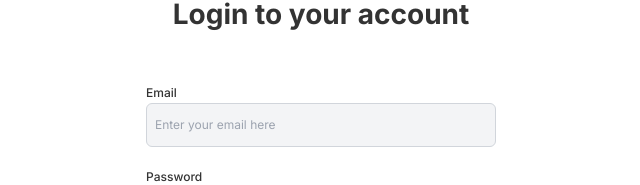
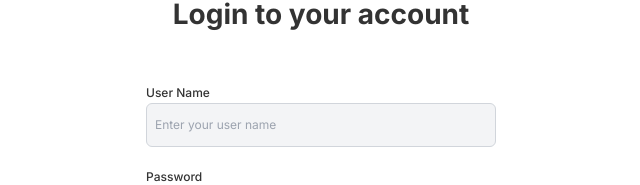
Before and after one commit to rajanleanq/book-recom-fe, a Next.js app: page /login in a window 1280 px wide. Shown: the part 295-480 px from the top of the page, without its empty margins (319-959 px from the left). Built offline with nearby package versions, Linux system fonts and the light colour scheme.

Commit message:
working on api integration

```diff
--- a/package.json
+++ b/package.json
@@ -9,6 +9,7 @@
     "lint": "next lint"
   },
   "dependencies": {
+    "axios": "^1.6.5",
     "formik": "^2.4.5",
     "next": "14.0.4",
     "react": "^18",
--- /dev/null
+++ b/src/api/api-provider.ts
@@ -0,0 +1,15 @@
+import axios from "axios";
+
+const _getUrl = (url: string) => {
+  return 'http://localhost:4000' + url;
+}
+
+export const get_fetch = async (url: string) => await axios.get(_getUrl(url), {
+  headers: {
+    Authorization: `Bearer ${localStorage.getItem("token")}`
+  }
+}).then(res => res.data);
+
+export const post_fetch = async (url: string, data: any) => await axios.post(_getUrl(url), {
+  data: data
+}).then(res => res.data);
--- /dev/null
+++ b/src/api/routes.ts
@@ -0,0 +1,17 @@
+export const Auth = {
+    _login: (): string => "/login",
+    _register: (): string => "/register",
+    _logout: (): string => "/logout",
+    _authSuccess: (): string => '/auth/success',
+}
+
+export const Book = {
+    _checkIfBookIsInList: (): string => '/list/',
+    _getBooksRecommendation: (): string => '/books/recommendations/',
+    _getAllBookList: (query?: string): string => `'/books${query}`,
+    _searchBookList: (query: string): string => '/books/search' + query,
+    _getBookById: (id: number | string): string => '/books/' + id,
+    _getSavedList: (id: number | string): string => '/list/' + id,
+    _addBookToList: (): string => '/list/add-book',
+    _removeBookFromList: (): string => '/list/',
+}
--- a/src/components/pages/(auth)/login/form.tsx
+++ b/src/components/pages/(auth)/login/login-form.tsx
@@ -10,24 +10,34 @@ import ButtonComponent from "@/components/common/button/button";
 import ErrorMessage from "@/components/common/text/error-message";
 import FormHeader from "@/components/common/text/form-header";
 import LinkTag from "@/components/common/text/link";
+import { LoginPayload } from "./login-interface";
+import { useRouter } from "next/navigation";
+import { get_fetch } from "@/api/api-provider";
+import { Auth } from "@/api/routes";
 
 const validationSchema = Yup.object({
-  email: Yup.string()
-    .email("Invalid email address")
-    .required("Email is required"),
+  username: Yup.string().required("User name is required"),
   password: Yup.string().required("Password is required"),
 });
 
 const LoginForm = () => {
+  const navigate = useRouter();
   const formik = useFormik({
     initialValues: {
-      email: "",
+      username: "",
       password: "",
     },
     validationSchema: validationSchema,
-    onSubmit: (values) => {
+
+    onSubmit: async (values: LoginPayload) => {
       // Handle form submission here
-      console.log(values);
+      let response = await get_fetch(Auth._authSuccess());
+      if (response) {
+        localStorage.setItem("token", response?.token);
+        localStorage.setItem("user", JSON.stringify(response?.user));
+        navigate.replace("/");
+      }
+      console.log(response);
     },
   });
 
@@ -44,17 +54,17 @@ const LoginForm = () => {
       <form className="flex flex-col gap-4 pt-6" onSubmit={formik.handleSubmit}>
         <div className="w-full">
           <InputComponent
-            type="email"
-            placeholder="Enter your email here"
-            id="email"
-            name="email"
-            label="Email"
+            type="text"
+            placeholder="Enter your user name"
+            id="username"
+            name="username"
+            label="User Name"
             onChange={formik.handleChange}
             onBlur={formik.handleBlur}
-            value={formik.values.email}
+            value={formik.values.username}
           />
-          {formik.touched.email && formik.errors.email && (
-            <ErrorMessage text={formik.errors.email}></ErrorMessage>
+          {formik.touched.username && formik.errors.username && (
+            <ErrorMessage text={formik.errors.username}></ErrorMessage>
           )}
         </div>
         <div className="w-full">
--- /dev/null
+++ b/src/components/pages/(auth)/login/login-interface.ts
@@ -0,0 +1,4 @@
+export interface LoginPayload {
+    username: string;
+    password: string;
+}
--- a/src/components/pages/(auth)/login/login.tsx
+++ b/src/components/pages/(auth)/login/login.tsx
@@ -1,5 +1,5 @@
 import React from "react";
-import LoginForm from "./form";
+import LoginForm from "./login-form";
 
 export default function LoginComponent() {
   return (
--- a/src/components/pages/(auth)/signup/sign-up.tsx
+++ b/src/components/pages/(auth)/signup/sign-up.tsx
@@ -1,5 +1,5 @@
 import React from "react";
-import SignUpForm from "./form";
+import SignUpForm from "./signup-form";
 import SideContent from "./side-content";
 
 export default function SignUpComponent() {
--- a/src/components/pages/book/book.tsx
+++ b/src/components/pages/book/book.tsx
@@ -1,5 +1,5 @@
 "use client";
-import React from "react";
+import React, { useEffect, useState } from "react";
 import * as Yup from "yup";
 import { useFormik } from "formik";
 import BookCard from "./book-card";
@@ -7,11 +7,25 @@ import SearchInput from "@/components/common/input/search-input";
 import ErrorMessage from "@/components/common/text/error-message";
 import Option from "@/components/common/input/option-input";
 import SectionTitle from "@/components/common/text/section-title";
+import useSWR from "swr";
+import { Book } from "@/api/routes";
+import { get_fetch } from "@/api/api-provider";
+import axios from "axios";
 
 const validationSchema = Yup.object({
   search: Yup.string().required("Please enter search text"),
 });
 export default function BookComponent() {
+  const [data, setData] = useState<any>();
+  useEffect(() => {
+    const fetchData = async () => {
+      // Call the asynchronous function and log the result
+      console.log(await get_fetch(Book._getAllBookList()));
+    };
+
+    // Invoke the async function
+    fetchData();
+  }, []);
   const formik = useFormik({
     initialValues: {
       search: "",
```
Also changed, not shown: src/components/pages/(auth)/signup/signup-form.tsx (renamed from src/components/pages/(auth)/signup/form.tsx), 2 other files (tests, documents, lock files or other folders).
